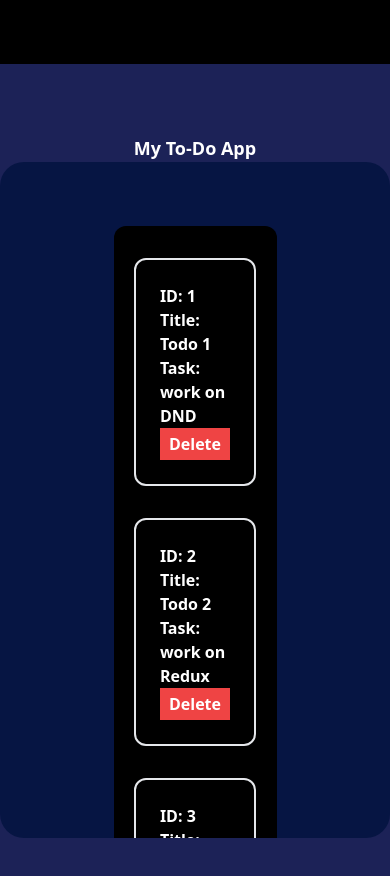
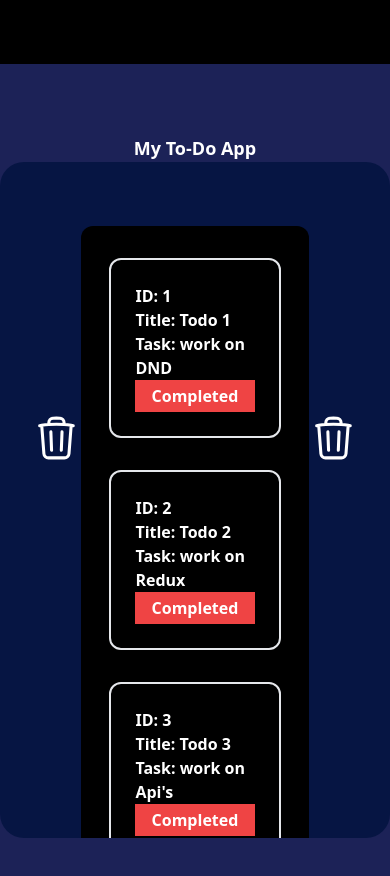
Before and after one commit to UzairAJ1/DND-Todo-List, a Next.js app in the folder client/: page / in a window 390 px wide. Shown: the top 876 px of the page. Built offline with nearby package versions, Linux system fonts and the light colour scheme.

Commit message:
first commit

```diff
--- a/client/package.json
+++ b/client/package.json
@@ -10,10 +10,12 @@
   },
   "dependencies": {
     "@reduxjs/toolkit": "^1.9.6",
+    "axios": "^1.5.0",
     "next": "13.5.2",
     "react": "18.2.0",
     "react-beautiful-dnd": "^13.1.1",
     "react-dom": "18.2.0",
+    "react-query": "^3.39.3",
     "react-redux": "^8.1.2"
   },
   "devDependencies": {
--- a/client/src/components/TodoCard.js
+++ b/client/src/components/TodoCard.js
@@ -1,85 +1,93 @@
-import React, { useEffect } from 'react';
+import React, { useEffect, useState } from 'react';
 import { useSelector, useDispatch } from 'react-redux';
 import { setTodos } from '../features/todos/todo-slice';
 import { DragDropContext, Droppable, Draggable } from 'react-beautiful-dnd';
-import { updateTodosOnServer } from '../hooks/UpdateTodosOnServer';
+import { reorder } from '../hooks/ReOrder'
+import axios from 'axios'
+import { useQuery, useMutation} from 'react-query';
 
-const reorder = (list, startIndex, endIndex) => {
-    const result = Array.from(list);
-    const [removed] = result.splice(startIndex, 1);
-    result.splice(endIndex, 0, removed);
-    return result;
-};
+
 
 const TodoCard = ({ setNewTodo }) => {
+
     const todos = useSelector((state) => state.todos);
+
     const dispatch = useDispatch();
 
-    useEffect(() => {
-        async function fetchTodos() {
-            try {
-                const response = await fetch('/api/todos');
-                if (response.ok) {
-                    const data = await response.json();
-                    dispatch(setTodos(data));
-                } else {
-                    console.error('Failed to fetch data:', response.status);
-                }
-            } catch (error) {
-                console.error('Error fetching data:', error);
-            }
+    const updateTodosMutation = useMutation(async (updatedTodos) => {
+        const response = await axios.post('/api/todos', updatedTodos);
+        return response.data;
+      });
+
+    async function fetchPosts() {
+        const { data } = await axios.get('/api/todos')
+        return data
     }
 
-        fetchTodos();
-    }, [dispatch]);
+    const { data, error, isError, isLoading } = useQuery('posts', fetchPosts);
+
 
     const handleDragEnd = (result) => {
         if (!result.destination) {
+            return;
+        }
 
-        } else {
         const sourceDroppableId = result.source.droppableId;
         const destinationDroppableId = result.destination.droppableId;
 
-            if (sourceDroppableId === 'todos' && (destinationDroppableId === 'todos1' || destinationDroppableId === 'todos2')) {
+        if (sourceDroppableId !== destinationDroppableId) {
 
             const { source: { index } } = result;
             const deletedTodo = todos[index];
             const updatedTodos = todos.filter((item) => item.id !== deletedTodo.id);
             dispatch(setTodos(updatedTodos));
-                updateTodosOnServer(updatedTodos);
+            updateTodosMutation.mutate(updatedTodos);
         } else {
+
             const reorderedTodos = reorder(
                 todos,
                 result.source.index,
                 result.destination.index
             );
             dispatch(setTodos(reorderedTodos));
-                updateTodosOnServer(reorderedTodos);
-            }
+            updateTodosMutation.mutate(reorderedTodos);
         }
     };
 
     const deleteTodo = (todo) => {
         const updatedTodos = todos.filter((item) => item.id !== todo.id);
         dispatch(setTodos(updatedTodos));
-        updateTodosOnServer(updatedTodos);
+        updateTodosMutation.mutate(updatedTodos);
     };
 
+    useEffect(() => {
+
+        dispatch(setTodos(data));
+    }, [data, dispatch]);
+
+    if (isLoading) {
+        return <div>Loading...</div>
+    }
+    if (isError) {
+        return <div>Error! {error.message}</div>
+    }
     return (
-        <DragDropContext
 
-        onDragEnd={handleDragEnd}>
-            <div className="flex py-8">
-
+        <DragDropContext onDragEnd={handleDragEnd}>
+            <div className="flex py-8 h-full w-full">
                 <Droppable droppableId="todos1">
                     {(provided1) => (
                         <div
-                            className="w-[25%] h-full flex gap-8 flex-col items-center justify-center bg-transparent"
+                            className="md:w-[25%] w-[15%] h-full flex gap-8 flex-col items-center justify-center bg-transparent"
                             {...provided1.droppableProps}
                             ref={provided1.innerRef}
                         >
-                           <h1 className='text-transparent'>asd</h1>
-
+                              <h1 className='text-transparent h-[100px] w-full'>asd</h1>
+                            <div className='text-white w-full h-[700px] flex justify-center'>
+                            <svg xmlns="http://www.w3.org/2000/svg" fill="none" viewBox="0 0 24 24" stroke-width="1.5" stroke="currentColor" class="w-40 h-40">
+                                <path stroke-linecap="round" stroke-linejoin="round" d="M14.74 9l-.346 9m-4.788 0L9.26 9m9.968-3.21c.342.052.682.107 1.022.166m-1.022-.165L18.16 19.673a2.25 2.25 0 01-2.244 2.077H8.084a2.25 2.25 0 01-2.244-2.077L4.772 5.79m14.456 0a48.108 48.108 0 00-3.478-.397m-12 .562c.34-.059.68-.114 1.022-.165m0 0a48.11 48.11 0 013.478-.397m7.5 0v-.916c0-1.18-.91-2.164-2.09-2.201a51.964 51.964 0 00-3.32 0c-1.18.037-2.09 1.022-2.09 2.201v.916m7.5 0a48.667 48.667 0 00-7.5 0" />
+                            </svg>
+                            </div>
                             {provided1.placeholder}
                         </div>
                     )}
@@ -87,7 +95,7 @@ const TodoCard = ({ setNewTodo }) => {
                 <Droppable droppableId="todos">
                     {(provided) => (
                         <div
-                            className="w-[50%] h-full flex gap-8 flex-col items-center justify-center bg-black rounded-xl py-8"
+                            className="md:w-[50%] w-[70%] flex gap-8 flex-col items-center justify-center bg-black rounded-xl py-8 "
                             {...provided.droppableProps}
                             ref={provided.innerRef}
                         >
@@ -105,12 +113,11 @@ const TodoCard = ({ setNewTodo }) => {
                                             <h1>Task: {todo.task}</h1>
                                             <button
                                                 onClick={() => { deleteTodo(todo) }}
-                                                className=' h-8 bg-red-500'>Delete</button>
+                                                className=' h-8 bg-red-500'>Completed</button>
                                         </div>
                                     )}
                                 </Draggable>
                             ))}
-
                             <button
                                 onClick={() => { setNewTodo(true) }}
                                 className='w-32 h-8 bg-green-700 text-white font-bold px-4'>Add A Todo</button>
@@ -118,15 +125,19 @@ const TodoCard = ({ setNewTodo }) => {
                         </div>
                     )}
                 </Droppable>
-
                 <Droppable droppableId="todos2">
                     {(provided1) => (
                         <div
-                            className="w-[25%] h-full flex gap-8 flex-col items-center justify-center bg-transparent"
+                            className="md:w-[25%] w-[15%] h-full flex gap-8 flex-col items-center justify-center bg-transparent"
                             {...provided1.droppableProps}
                             ref={provided1.innerRef}
                         >
-                           <h1 className='text-transparent'>asd</h1>
+                            <h1 className='text-transparent h-[100px] w-full'>asd</h1>
+                            <div className='text-white w-full h-[700px] flex justify-center'>
+                            <svg xmlns="http://www.w3.org/2000/svg" fill="none" viewBox="0 0 24 24" stroke-width="1.5" stroke="currentColor" class="w-40 h-40">
+                                <path stroke-linecap="round" stroke-linejoin="round" d="M14.74 9l-.346 9m-4.788 0L9.26 9m9.968-3.21c.342.052.682.107 1.022.166m-1.022-.165L18.16 19.673a2.25 2.25 0 01-2.244 2.077H8.084a2.25 2.25 0 01-2.244-2.077L4.772 5.79m14.456 0a48.108 48.108 0 00-3.478-.397m-12 .562c.34-.059.68-.114 1.022-.165m0 0a48.11 48.11 0 013.478-.397m7.5 0v-.916c0-1.18-.91-2.164-2.09-2.201a51.964 51.964 0 00-3.32 0c-1.18.037-2.09 1.022-2.09 2.201v.916m7.5 0a48.667 48.667 0 00-7.5 0" />
+                            </svg>
+                            </div>
 
                             {provided1.placeholder}
                         </div>
--- /dev/null
+++ b/client/src/hooks/ReOrder.js
@@ -0,0 +1,6 @@
+export const reorder = (list, startIndex, endIndex) => {
+    const result = Array.from(list);
+    const [removed] = result.splice(startIndex, 1);
+    result.splice(endIndex, 0, removed);
+    return result;
+};
--- a/client/src/hooks/UpdateTodosOnServer.js
+++ /dev/null
@@ -1,17 +0,0 @@
- export const updateTodosOnServer = async (updatedTodos) => {
-    try {
-        const response = await fetch('/api/todos', {
-            method: 'POST',
-            headers: {
-                'Content-Type': 'application/json',
-            },
-            body: JSON.stringify(updatedTodos),
-        });
-
-        if (!response.ok) {
-            console.error('Failed to update todos on the server:', response.status);
-        }
-    } catch (error) {
-        console.error('Error updating todos on the server:', error);
-    }
-};
--- a/client/src/pages/_app.js
+++ b/client/src/pages/_app.js
@@ -1,6 +1,7 @@
 import '@/styles/globals.css'
 import { store } from "../app/store";
 import { Provider } from "react-redux"
+import { QueryClient, QueryClientProvider} from 'react-query'
 export default function App({ Component, pageProps }) {
   return (
     <Provider store={store}>
--- a/client/src/pages/api/todos.js
+++ b/client/src/pages/api/todos.js
@@ -4,6 +4,7 @@ let todos = [
   { id: 1, title: "Todo 1",task:"work on DND" },
   { id: 2, title: "Todo 2",task:"work on Redux" },
   { id: 3, title: "Todo 3",task:"work on Api's" },
+  { id:4, title:"Todo 4", task:"completed the project"}
 ];
 
 export default (req, res) => {
--- a/client/src/pages/index.js
+++ b/client/src/pages/index.js
@@ -6,10 +6,12 @@ import { useState } from 'react'
 import NewTodo from '@/components/NewTodo'
 import Navbar from '@/components/Navbar'
 const inter = Inter({ subsets: ['latin'] })
-
+import { QueryClient, QueryClientProvider} from 'react-query'
+const queryClient = new QueryClient()
 export default function Home() {
   const [newTodo, setNewTodo] = useState(false);
   return (
+    <QueryClientProvider client={queryClient}>
     <>
     <Navbar />
 
@@ -37,5 +39,6 @@ export default function Home() {
 
     </div>
     </>
+    </QueryClientProvider>
   )
 }
```
Also changed, not shown: client/src/components/NewTodo.js (+26 -29 lines), 1 other file (tests, documents, lock files or other folders). Lines whose indentation alone changed are shown as unchanged.
